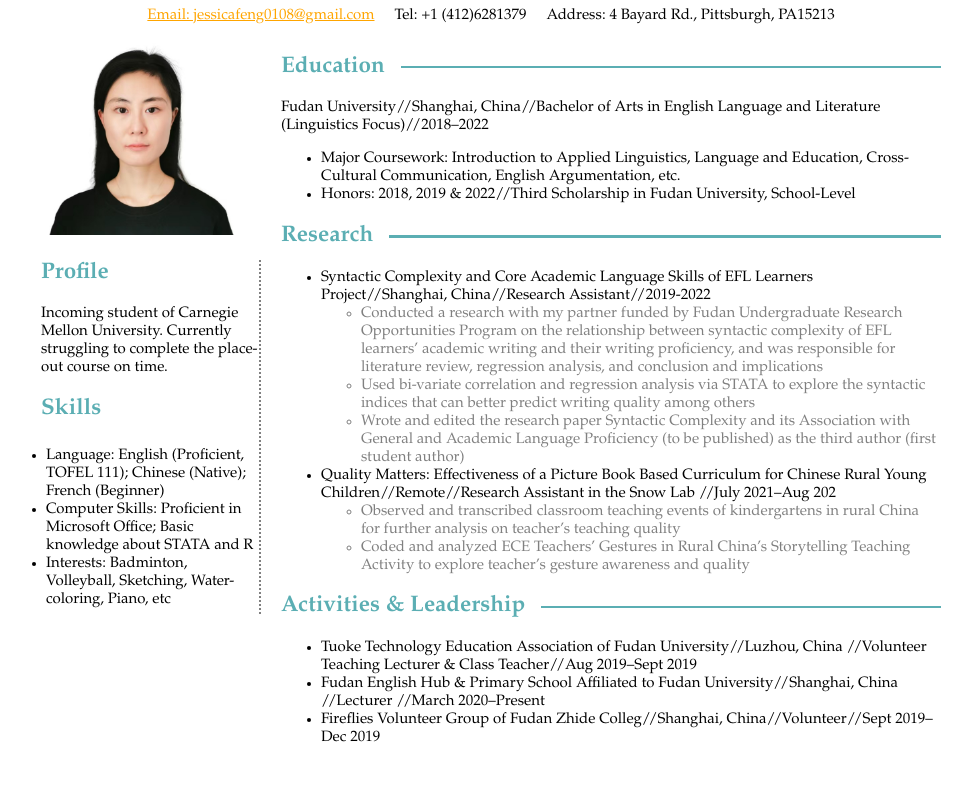
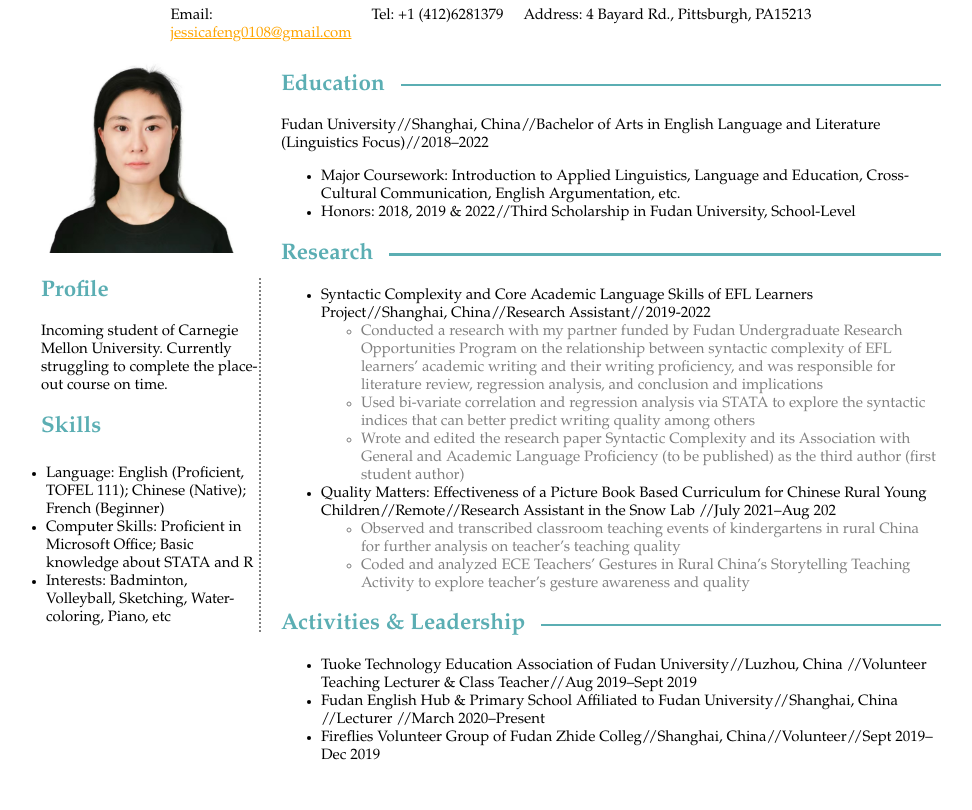
Before and after one commit to QinglinFeng/QinglinFeng.github.io, a plain HTML site: page As8-resume/index.html in a window 1280 px wide. Shown: the part 123-933 px from the top of the page, without its empty margins (149-1121 px from the left). Drawn offline with Linux system fonts and the light colour scheme.

Commit message:
Update index.html

```diff
--- a/As8-resume/index.html
+++ b/As8-resume/index.html
@@ -14,7 +14,7 @@
 
     <section>
         <p class="contact">
-          <a href="mailto:jessicafeng0108@gmail.com">Email: jessicafeng0108@gmail.com</a>
+          Email: <a href="mailto:jessicafeng0108@gmail.com">jessicafeng0108@gmail.com</a>
         </p>
         <p class="contact">
         Tel: +1 (412)6281379
```
